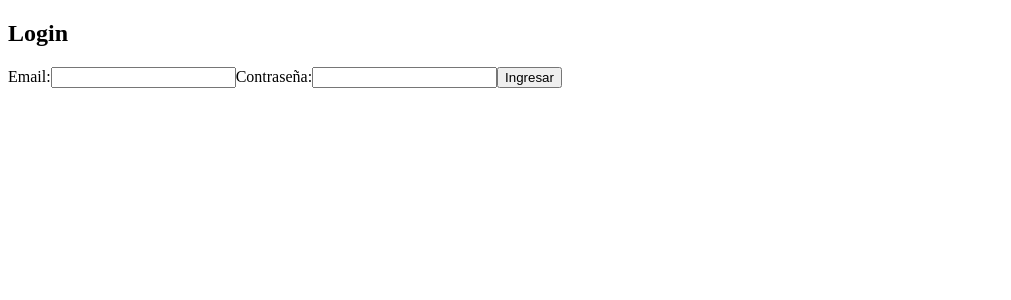
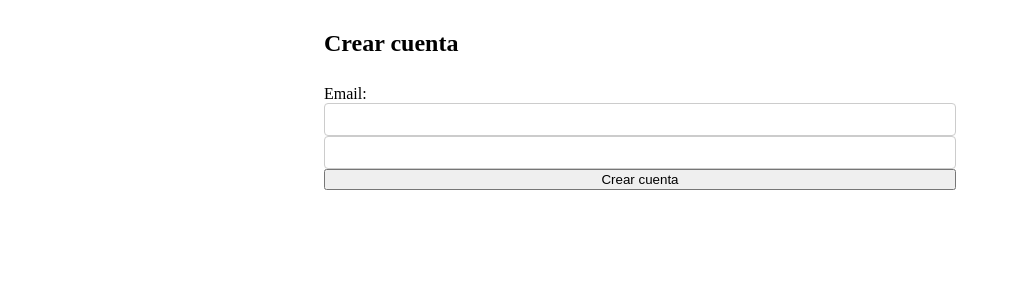
Before and after one commit to claramonzo1/Monzo-Cerini-Pigretti, a React (Create React App) app: page / in a window 1280 px wide. Shown: the top 300 px of the page, without its empty margins (0-1011 px from the left). Built offline with nearby package versions, Linux system fonts and the light colour scheme.

Commit message:
css del register

```diff
--- a/public/css/styles.css
+++ b/public/css/styles.css
@@ -90,3 +90,19 @@ nav {
         grid-template-columns: 1fr;
     }
 }
+
+.register-container,
+.login-container {
+    width: 50%;
+    margin: 30px auto;
+}
+
+.register-container h2,
+.login-container h2 {
+    margin-bottom: 20px;
+}
+
+.register-container p,
+.login-container p {
+    margin-top: 10px;
+}
--- a/src/App.js
+++ b/src/App.js
@@ -1,10 +1,10 @@
 import React from "react";
-import Login from "./componentes/Login/Login";
+import Register from "./componentes/Register/Register";
 
 function App() {
   return (
     <div className="App">
-      <Login />
+      <Register />
     </div>
   );
 }
--- a/src/componentes/Register/Register.js
+++ b/src/componentes/Register/Register.js
@@ -68,10 +68,10 @@ class Register extends Component {
 
     render() {
         return (
-            <section>
+            <section className="register-container">
                 <h2>Crear cuenta</h2>
 
-                <form onSubmit={(event) => this.evitarSubmit(event)}>
+                <form className="filter-form" onSubmit={(event) => this.evitarSubmit(event)}>
                     <label>Email:</label>
                     <input
                         type="email"
@@ -80,7 +80,7 @@ class Register extends Component {
                         onChange={(event) => this.controlarCambios(event)}
                     />
 
-                    <label>Contraseña:</label>
+
                     <input
                         type="password"
                         name="password"
```
